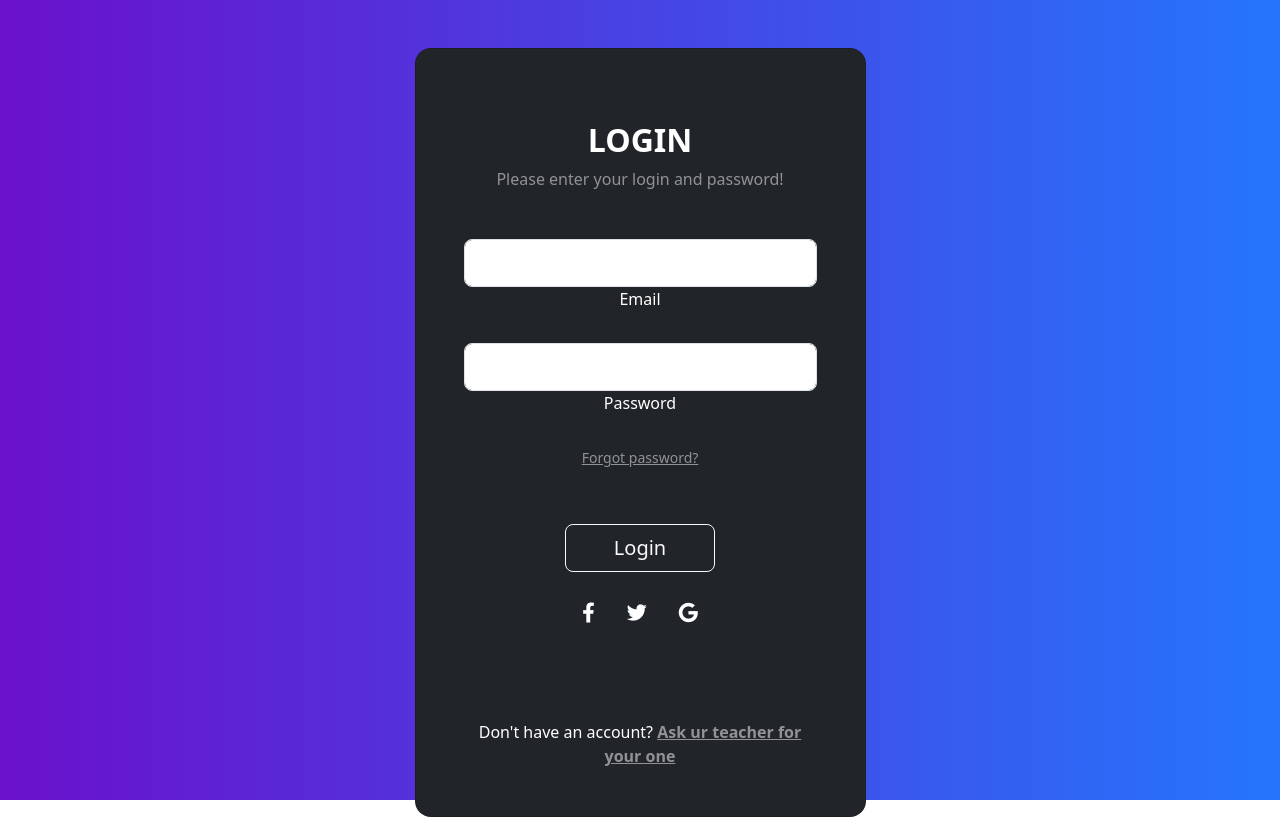
After one commit to QwantoX/MAN2025self, a Django app: template diaryproject/diaryproject/templates/login.html in a window 1280 px wide. The commit adds this page. Run offline with Django 5.2, Linux system fonts and the light colour scheme; the template is opened without the code that fills it, so the values that code supplies are empty.

Commit message:
login + design

```diff
--- a/diaryproject/diaryproject/templates/index.html
+++ b/diaryproject/diaryproject/templates/index.html
@@ -1,5 +1,5 @@
 {% extends 'base.html' %}
-{% block title %}Diary{% endblock %}
+<!-- {% block title %}Diary{% endblock %} -->
 
 {% block content %}
     <h1>Template homepage</h1>
--- /dev/null
+++ b/diaryproject/diaryproject/templates/login.html
@@ -0,0 +1,59 @@
+<!-- templates/login.html -->
+<!DOCTYPE html>
+<html lang="en">
+<head>
+    <meta charset="UTF-8">
+    <meta name="viewport" content="width=device-width, initial-scale=1.0">
+    <title>Login</title>
+    <link href="https://cdn.jsdelivr.net/npm/bootstrap@5.3.0/dist/css/bootstrap.min.css" rel="stylesheet">
+    <link rel="stylesheet" href="https://cdnjs.cloudflare.com/ajax/libs/font-awesome/6.0.0/css/all.min.css">
+    <style>
+        .gradient-custom {
+            background: linear-gradient(to right, rgba(106, 17, 203, 1), rgba(37, 117, 252, 1));
+        }
+    </style>
+</head>
+<body>
+<section class="vh-100 gradient-custom">
+    <div class="container py-5 h-100">
+        <div class="row d-flex justify-content-center align-items-center h-100">
+            <div class="col-12 col-md-8 col-lg-6 col-xl-5">
+                <div class="card bg-dark text-white" style="border-radius: 1rem;">
+                    <div class="card-body p-5 text-center">
+                        <div class="mb-md-5 mt-md-4 pb-5">
+                            <h2 class="fw-bold mb-2 text-uppercase">Login</h2>
+                            <p class="text-white-50 mb-5">Please enter your login and password!</p>
+
+                            <form method="post">
+                                {% csrf_token %}
+                                <div class="form-outline form-white mb-4">
+                                    <input type="email" name="email" id="typeEmailX" class="form-control form-control-lg" />
+                                    <label class="form-label" for="typeEmailX">Email</label>
+                                </div>
+                                <div class="form-outline form-white mb-4">
+                                    <input type="password" name="password" id="typePasswordX" class="form-control form-control-lg" />
+                                    <label class="form-label" for="typePasswordX">Password</label>
+                                </div>
+                                <p class="small mb-5 pb-lg-2"><a class="text-white-50" href="#!">Forgot password?</a></p>
+                                <button class="btn btn-outline-light btn-lg px-5" type="submit">Login</button>
+                            </form>
+
+                            <div class="d-flex justify-content-center text-center mt-4 pt-1">
+                                <a href="#!" class="text-white"><i class="fab fa-facebook-f fa-lg"></i></a>
+                                <a href="#!" class="text-white"><i class="fab fa-twitter fa-lg mx-4 px-2"></i></a>
+                                <a href="#!" class="text-white"><i class="fab fa-google fa-lg"></i></a>
+                            </div>
+                        </div>
+                        <div>
+                            <p class="mb-0">Don't have an account? <a href="#" class="text-white-50 fw-bold">Ask ur teacher for your one</a></p>
+                        </div>
+                    </div>
+                </div>
+            </div>
+        </div>
+    </div>
+</section>
+
+<script src="https://cdn.jsdelivr.net/npm/bootstrap@5.3.0/dist/js/bootstrap.bundle.min.js"></script>
+</body>
+</html>
--- a/diaryproject/diaryproject/urls.py
+++ b/diaryproject/diaryproject/urls.py
@@ -17,10 +17,12 @@ Including another URLconf
 from django.contrib import admin
 from django.urls import path
 from diaryapp import views
+from django.contrib.auth import views as auth_views
 
 urlpatterns = [
     path('admin/', admin.site.urls),
-    #path('login/', views.login_view, name='login'),
-    #path('', views.home_view, name='home'),
     path('', views.index, name = 'index'),
+    path('login/', views.login_view, name='login'),
+    #path('login/', auth_views.LoginView.as_view(template_name='login.html'), name='login'),
+    path('logout/', views.logout_view, name='logout'),
 ]
```
Also changed, not shown: diaryproject/diaryapp/models.py (+13 -2 lines), diaryproject/diaryapp/views.py (+35 -2 lines), diaryproject/diaryproject/settings.py (+5 -2 lines), diaryproject/diaryproject/templates/base.html (+11 -6 lines), diaryproject/diaryproject/templates/navbar.html (+8 -1 lines), diaryproject/db.sqlite3, diaryproject/diaryapp/migrations/0001_initial.py, diaryproject/diaryapp/migrations/0002_schoolclass_subject_customuser_assigned_classes_and_more.py (deleted), 1 other file.
